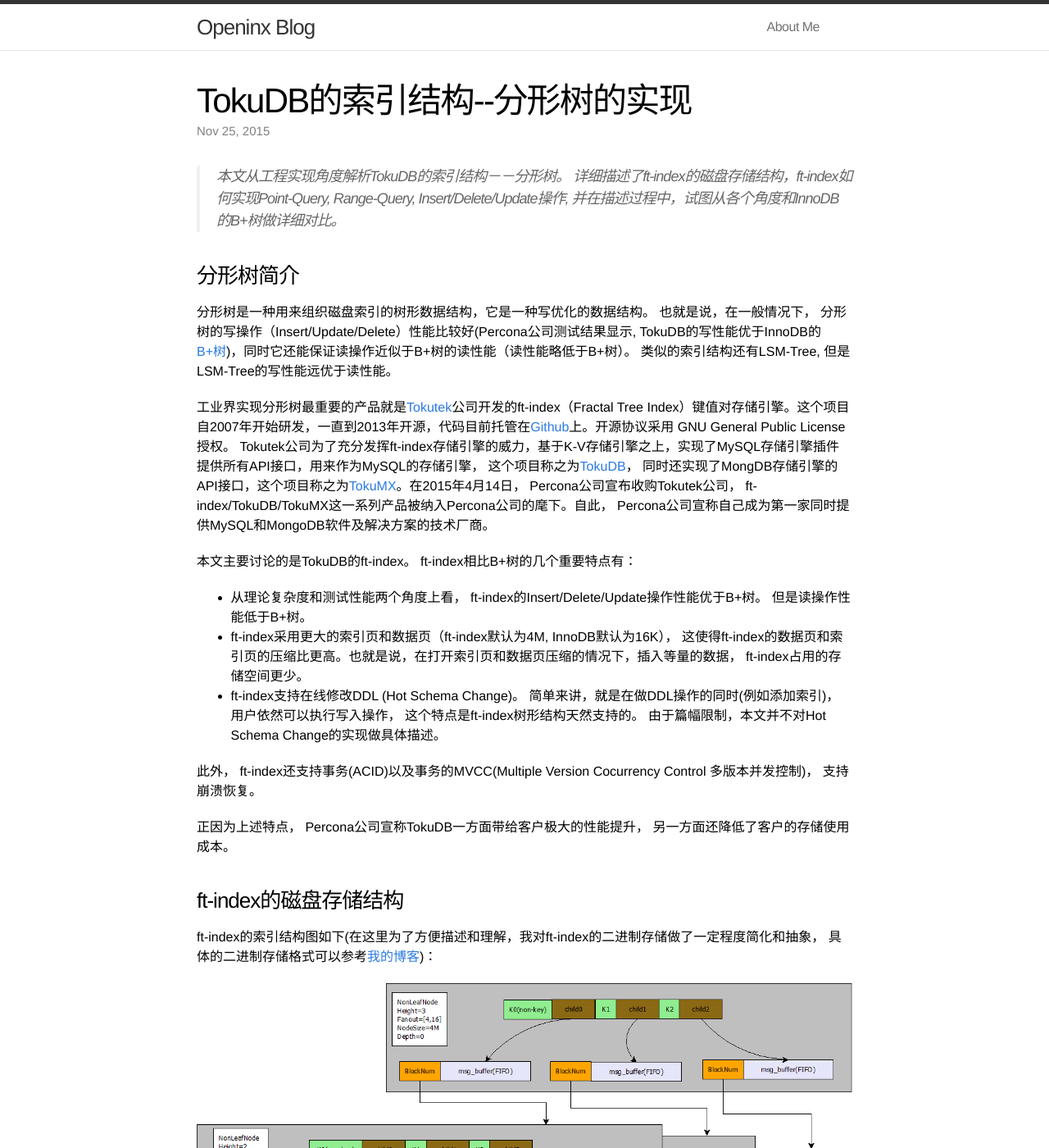
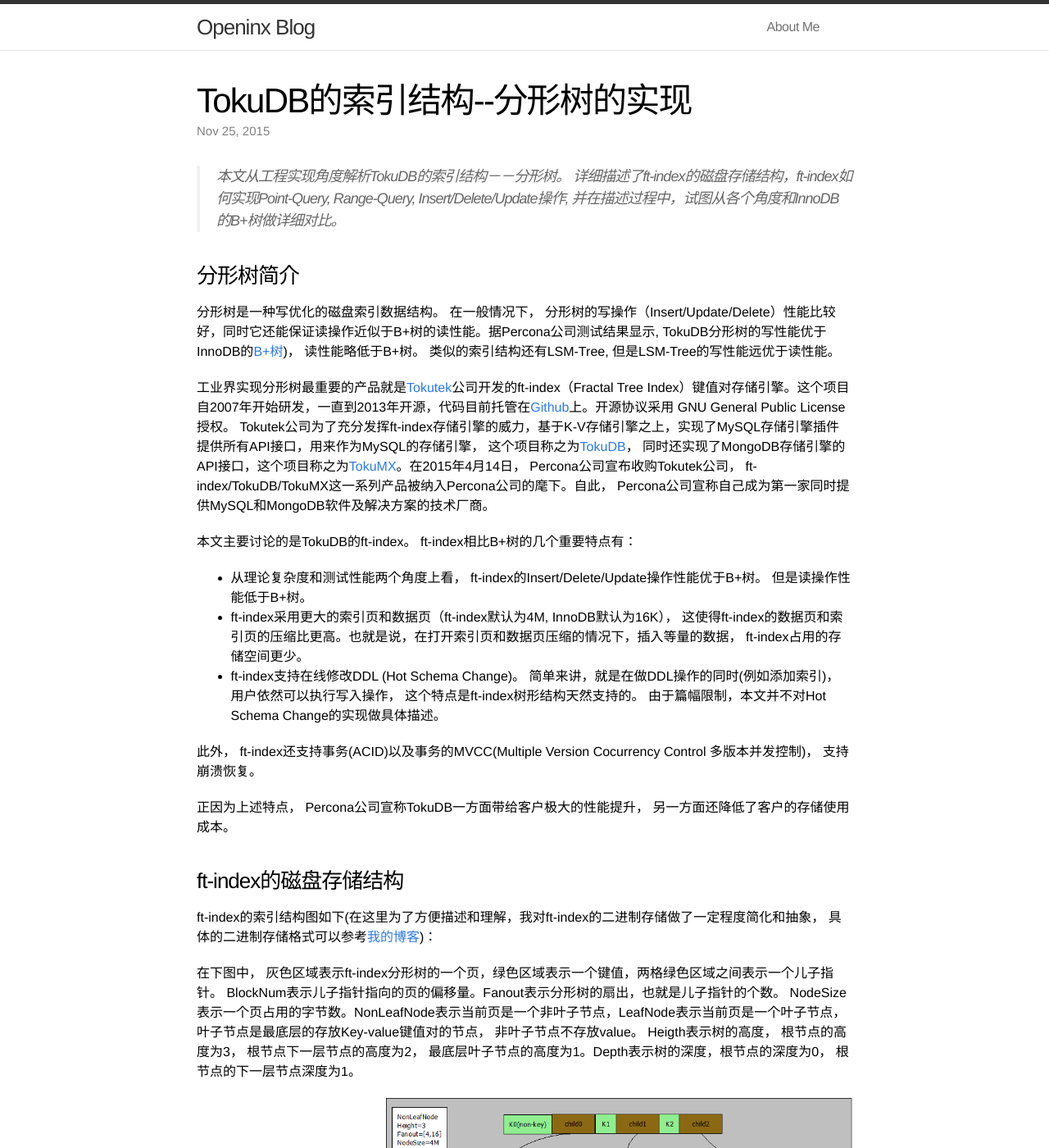
Before and after one commit to SteNicholas/openinx.github.io, a Jekyll site: the page built from _posts/2015-11-25-ft-index-implement.md, in a window 1280 px wide and 1400 px high. Shown: the whole window at 82% size. Built offline with Jekyll 4.4.1, drawn with Linux system fonts in a browser that asks for light colours; Markdown is read by kramdown in place of the engine named in the settings; comment, search, counter and statistics services are not loaded.

Commit message:
Update 2015-11-25-ft-index-implement.md

```diff
--- a/_posts/2015-11-25-ft-index-implement.md
+++ b/_posts/2015-11-25-ft-index-implement.md
@@ -10,9 +10,9 @@ tags: [database, tokudb, mysql, storage engine]
 
 ### 分形树简介
 
-分形树是一种用来组织磁盘索引的树形数据结构，它是一种写优化的数据结构。 也就是说，在一般情况下， 分形树的写操作（Insert/Update/Delete）性能比较好(Percona公司测试结果显示, TokuDB的写性能优于InnoDB的[B+树](https://en.wikipedia.org/wiki/B%2B_tree))，同时它还能保证读操作近似于B+树的读性能（读性能略低于B+树）。 类似的索引结构还有LSM-Tree, 但是LSM-Tree的写性能远优于读性能。
+分形树是一种写优化的磁盘索引数据结构。 在一般情况下， 分形树的写操作（Insert/Update/Delete）性能比较好，同时它还能保证读操作近似于B+树的读性能。据Percona公司测试结果显示, TokuDB分形树的写性能优于InnoDB的[B+树](https://en.wikipedia.org/wiki/B%2B_tree))， 读性能略低于B+树。 类似的索引结构还有LSM-Tree, 但是LSM-Tree的写性能远优于读性能。
 
-工业界实现分形树最重要的产品就是[Tokutek](https://github.com/Tokutek)公司开发的ft-index（Fractal Tree Index）键值对存储引擎。这个项目自2007年开始研发，一直到2013年开源，代码目前托管在[Github](https://github.com/percona/PerconaFT)上。开源协议采用 GNU General Public License授权。 Tokutek公司为了充分发挥ft-index存储引擎的威力，基于K-V存储引擎之上，实现了MySQL存储引擎插件提供所有API接口，用来作为MySQL的存储引擎， 这个项目称之为[TokuDB](https://github.com/percona/tokudb-engine)， 同时还实现了MongDB存储引擎的API接口，这个项目称之为[TokuMX](https://github.com/Tokutek/mongo)。在2015年4月14日， Percona公司宣布收购Tokutek公司， ft-index/TokuDB/TokuMX这一系列产品被纳入Percona公司的麾下。自此， Percona公司宣称自己成为第一家同时提供MySQL和MongoDB软件及解决方案的技术厂商。
+工业界实现分形树最重要的产品就是[Tokutek](https://github.com/Tokutek)公司开发的ft-index（Fractal Tree Index）键值对存储引擎。这个项目自2007年开始研发，一直到2013年开源，代码目前托管在[Github](https://github.com/percona/PerconaFT)上。开源协议采用 GNU General Public License授权。 Tokutek公司为了充分发挥ft-index存储引擎的威力，基于K-V存储引擎之上，实现了MySQL存储引擎插件提供所有API接口，用来作为MySQL的存储引擎， 这个项目称之为[TokuDB](https://github.com/percona/tokudb-engine)， 同时还实现了MongoDB存储引擎的API接口，这个项目称之为[TokuMX](https://github.com/Tokutek/mongo)。在2015年4月14日， Percona公司宣布收购Tokutek公司， ft-index/TokuDB/TokuMX这一系列产品被纳入Percona公司的麾下。自此， Percona公司宣称自己成为第一家同时提供MySQL和MongoDB软件及解决方案的技术厂商。
 
 本文主要讨论的是TokuDB的ft-index。 ft-index相比B+树的几个重要特点有：
 
@@ -28,6 +28,8 @@ tags: [database, tokudb, mysql, storage engine]
 ### ft-index的磁盘存储结构
 
 ft-index的索引结构图如下(在这里为了方便描述和理解，我对ft-index的二进制存储做了一定程度简化和抽象， 具体的二进制存储格式可以参考[我的博客](http://openinx.github.io/2015/12/02/ft-layout/))：
+
+在下图中， 灰色区域表示ft-index分形树的一个页，绿色区域表示一个键值，两格绿色区域之间表示一个儿子指针。 BlockNum表示儿子指针指向的页的偏移量。Fanout表示分形树的扇出，也就是儿子指针的个数。 NodeSize表示一个页占用的字节数。NonLeafNode表示当前页是一个非叶子节点，LeafNode表示当前页是一个叶子节点，叶子节点是最底层的存放Key-value键值对的节点， 非叶子节点不存放value。 Heigth表示树的高度， 根节点的高度为3， 根节点下一层节点的高度为2， 最底层叶子节点的高度为1。Depth表示树的深度，根节点的深度为0， 根节点的下一层节点深度为1。
 
 <img src="/images/tokudb/ft-index-tree-structure.png" width="100%">
 
```
